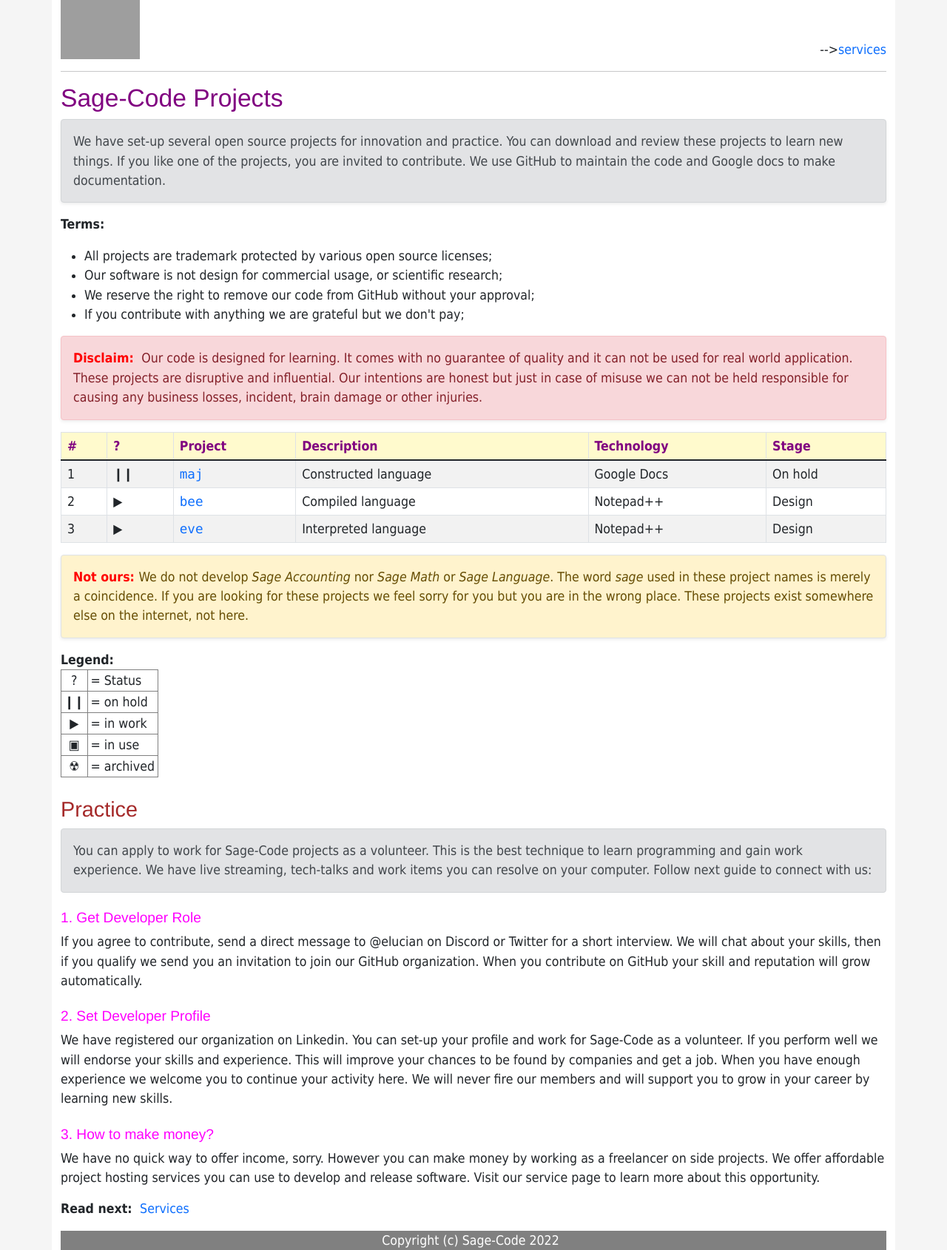
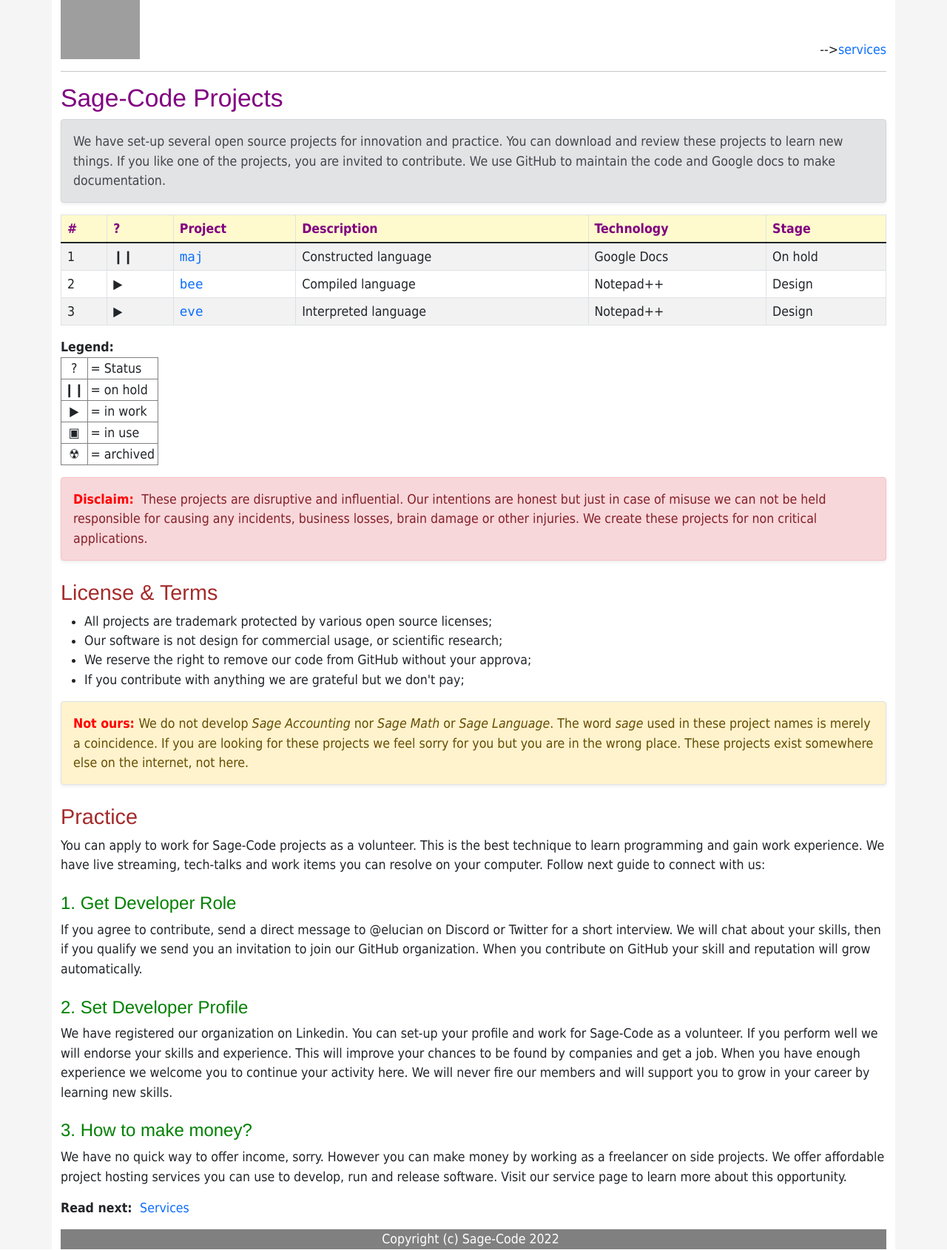
Before and after one commit to Dnyaneshvn/root, a PHP site: page /projects.html in a window 1280 px wide. Shown: the whole page at 74% size. Run offline with PHP 8.4, Linux system fonts and the light colour scheme; grey boxes are pictures that could not be loaded.

Commit message:
fix resizing

```diff
--- a/engineering.html
+++ b/engineering.html
@@ -102,6 +102,7 @@
 <td style="color:green">★★★</td>
 <td>Higher level design principles of software design</td>
 </tr>
+<tr>
 <td>08</td>
 <td>◔</td>
 <td><a href="seng/testing.html">Software Testing</a></td>
@@ -129,6 +130,7 @@
 <td style="color:brown">★★★★</td>
 <td>Explain usability of different platforms</td>
 </tr>
+<tr>
 <td>12</td>
 <td>◕</td>
 <td><a href="seng/hardware.html">Computer Hardware</a></td>
--- a/projects.html
+++ b/projects.html
@@ -34,18 +34,6 @@
 We have set-up several open source projects for innovation and practice. You can download and review these projects to learn new things. If you like one of the projects, you are invited to contribute. We use GitHub to maintain the code and Google docs to make documentation.
 </div>
 
-<p><b>Terms:</b></p>
-
-<ul>
-<li>All projects are trademark protected by various open source licenses;</li>
-<li>Our software is not design for commercial usage, or scientific research;</li>
-<li>We reserve the right to remove our code from GitHub without your approval;</li>
-<li>If you contribute with anything we are grateful but we don't pay;</li>
-</ul>
-
-<div class="alert alert-danger shadow-sm"><span style="color:red"><b>Disclaim:&nbsp;</b></span>
-Our code is designed for learning. It comes with no guarantee of quality and it can not be used for real world application. These projects are disruptive and influential.  Our intentions are honest but just in case of misuse we can not be held responsible for causing any business losses, incident, brain damage or other injuries.</div>
-
 <table class="table table-bordered table-striped">
 <thead>
 <tr>
@@ -81,8 +69,6 @@ Our code is designed for learning. It comes with no guarantee of quality and it
 </tbody>
 </table>
 
-<div class="alert alert-warning shadow-sm border"><span style="color:red"><b>Not ours:&nbsp;</b></span>We do not develop <em>Sage Accounting</em> nor <em>Sage Math</em> or <em>Sage Language</em>. The word <em>sage</em> used in these project names is merely a coincidence. If you are looking for these projects we feel sorry for you but you are in the wrong place. These projects exist somewhere else on the internet, not here. </div>
-
 <p><b>Legend:</b>
 
 <table class="table-bordered table-sm fixed">
@@ -94,21 +80,36 @@ Our code is designed for learning. It comes with no guarantee of quality and it
 
 </table>
 
+<div class="alert alert-danger shadow-sm"><span style="color:red"><b>Disclaim:&nbsp;</b></span>
+These projects are disruptive and influential. Our intentions are honest but just in case of misuse we can not be held responsible for causing any incidents, business losses, brain damage or other injuries. We create these projects for non critical applications. </div>
+
+<h2>License & Terms</h2>
+
+<ul>
+<li>All projects are trademark protected by various open source licenses;</li>
+<li>Our software is not design for commercial usage, or scientific research;</li>
+<li>We reserve the right to remove our code from GitHub without your approva;</li>
+<li>If you contribute with anything we are grateful but we don't pay;</li>
+</ul>
+
+<div class="alert alert-warning shadow-sm border"><span style="color:red"><b>Not ours:&nbsp;</b></span>We do not develop <em>Sage Accounting</em> nor <em>Sage Math</em> or <em>Sage Language</em>. The word <em>sage</em> used in these project names is merely a coincidence. If you are looking for these projects we feel sorry for you but you are in the wrong place. These projects exist somewhere else on the internet, not here. </div>
+
+
 <h2>Practice</h2>
 
-<div class="alert alert-secondary">You can apply to work for Sage-Code projects as a volunteer. This is the best technique to learn programming and gain work experience. We have live streaming, tech-talks and work items you can resolve on your computer. Follow next guide to connect with us:</div>
+<p>You can apply to work for Sage-Code projects as a volunteer. This is the best technique to learn programming and gain work experience. We have live streaming, tech-talks and work items you can resolve on your computer. Follow next guide to connect with us:</p>
 
-<h4>1. Get Developer Role</h4>
+<h3>1. Get Developer Role</h3>
 
 <p>If you agree to contribute, send a direct message to @elucian on Discord or Twitter for a short interview. We will chat about your skills, then if you qualify we send you an invitation to join our GitHub organization. When you contribute on GitHub your skill and reputation will grow automatically.</p>
 
-<h4>2. Set Developer Profile</h4>
+<h3>2. Set Developer Profile</h3>
 
 <p>We have registered our organization on Linkedin. You can set-up your profile and work for Sage-Code as a volunteer. If you perform well we will endorse your skills and experience. This will improve your chances to be found by companies and get a job. When you have enough experience we welcome you to continue your activity here. We will never fire our members and will support you to grow in your career by learning new skills.</p>
 
-<h4>3. How to make money?</h4>
+<h3>3. How to make money?</h3>
 
-<p>We have no quick way to offer income, sorry. However you can make money by working as a freelancer on side projects. We offer affordable project hosting services you can use to develop and release software. Visit our service page to learn more about this opportunity.
+<p>We have no quick way to offer income, sorry. However you can make money by working as a freelancer on side projects. We offer affordable project hosting services you can use to develop, run and release software. Visit our service page to learn more about this opportunity.
 </p>
 
 <p><b>Read next:&nbsp;</b>
--- a/sage.css
+++ b/sage.css
@@ -47,7 +47,7 @@ a:active {
   -webkit-hyphens: auto;
   -ms-hyphens: auto;
   hyphens: auto;
-  max-height: 220px;
+  max-height: 75%;
 }
 
 .fixed  {
```
Also changed, not shown: programming.html (+12 -15 lines).
